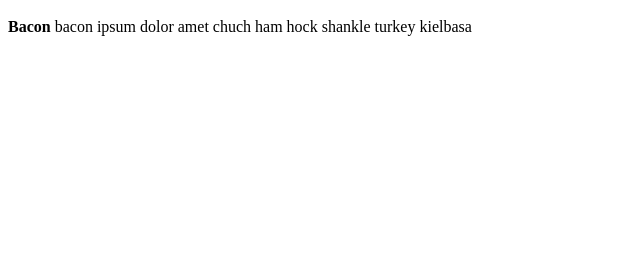
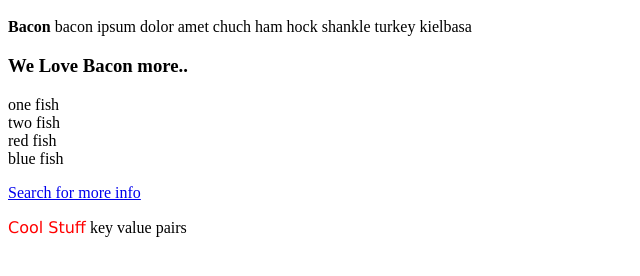
Before and after one commit to brletsa22/it105-web, a plain HTML site: page docs/index.html in a window 1280 px wide. Shown: the part 48-324 px from the top of the page, without its empty margins (0-640 px from the left). Drawn offline with Linux system fonts and the light colour scheme.

Commit message:
Added some cool tags
HTML 3.0 support

```diff
--- a/docs/index.html
+++ b/docs/index.html
@@ -6,5 +6,22 @@
    <p>
      <b>Bacon</b> bacon ipsum dolor amet chuch ham hock shankle turkey kielbasa
   </p>
+  <p>
+    <h3>We Love Bacon more..</h3>
+  </p>
+  <p>
+    one fish<br/>
+    two fish<br/>
+    red fish<br/>
+    blue fish<br/>
+  </p>
+  <p>
+    <a href="https://www.google.com">Search for more info</a>
+  </p>
+  <p>
+    <font color="red" face="verdana">Cool Stuff</font>
+    key value pairs
+  </p>
+  </p>
 </body>
 </html>
```
